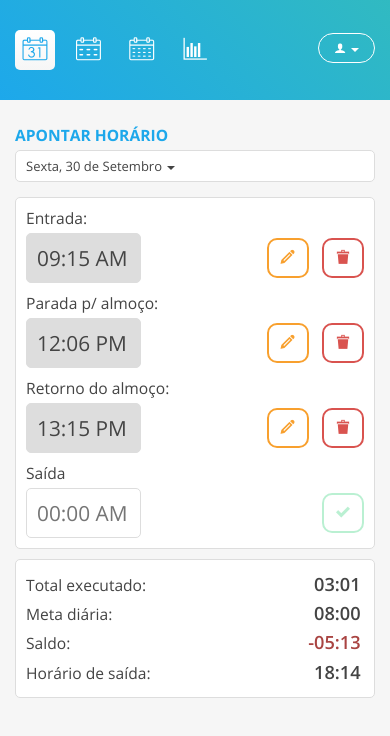
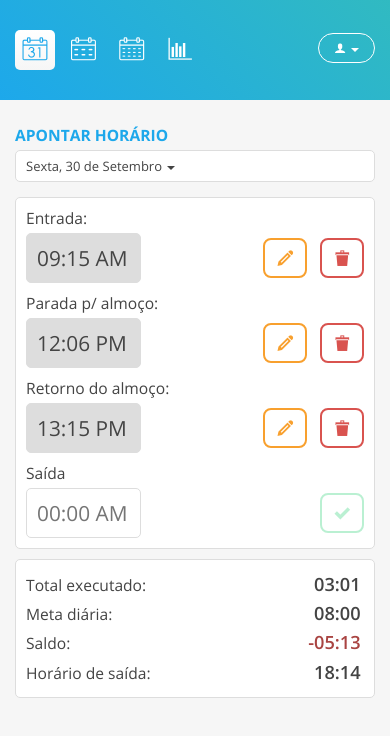
Before and after one commit to delmattos/fulltime, a website: page pages/day.html in a window 390 px wide. Shown: the top 736 px of the page. Drawn offline with Linux system fonts and the light colour scheme; files whose address does not match are found by name.

Commit message:
Improved behavior and visual from buttons on "day.html" screen

```diff
--- a/assets/js/custom.js
+++ b/assets/js/custom.js
@@ -6,7 +6,6 @@ $(function() {
       $('.btn-success-stroke').attr('disabled', $(e).val() === '');
     }
   });
-
 });
 
 jQuery(document).ready(function($) {
@@ -81,6 +80,15 @@ $('#edit-return').on('click', function() {
   $('#save-return').attr('disabled', $('#lunch-return').val() === '');
 });
 
+$('#delete-return').on('click', function() {
+  $('#lunch-return').prop('disabled',false);
+  $('#lunch-return').val('');
+  $('#edit-return').css('display','none');
+  $('#delete-return').css('display','none');
+  $('#save-return').css('display','inline-block');
+  $('#save-return').attr('disabled', $('#lunch-return').val() === '');
+});
+
 $('#save-return').on('click', function() {
   $('#lunch-return').prop('disabled',true);
   $('#edit-return').css('display','inline-block');
--- a/assets/sass/_buttons.scss
+++ b/assets/sass/_buttons.scss
@@ -3,7 +3,7 @@
 }
 
 .btn {
-  border-radius:    10px;
+  border-radius:    8px;
   cursor:           pointer;
   cursor:           hand;
   height:           40px;
@@ -18,48 +18,65 @@
   background:       $blue;
 }
 
-.btn-danger-stroke {
+.btn-danger-stroke,
+.btn-danger-stroke:focus {
   background:       white;
   border:           2px solid $tomato;
   color:            $tomato;
+  font-size:        0.9em;
   padding:          8px 12px;
   text-transform:   uppercase;
 }
 
 .btn-danger-stroke:active,
-.btn-danger-stroke:focus,
 .btn-danger-stroke:hover {
   background:       $tomato;
   color:            white;
 }
 
-.btn-warning-stroke {
+.btn-warning-stroke,
+.btn-warning-stroke:focus {
   background:       white;
   border:           2px solid $bumblebee;
   color:            $bumblebee;
+  font-size:        0.9em;
   margin-right:     10px;
   padding:          8px 12px;
   text-transform:   uppercase;
 }
 
 .btn-warning-stroke:active,
-.btn-warning-stroke:focus,
 .btn-warning-stroke:hover {
   background:       $bumblebee;
   color:            white;
 }
 
-.btn-success-stroke {
+.btn-success-stroke,
+.btn-success-stroke:focus {
   background:       white;
   border:           2px solid $esmerald;
   color:            $esmerald;
+  font-size:        0.9em;
   padding:          8px 12px;
   text-transform:   uppercase;
 }
 
 .btn-success-stroke:active,
-.btn-warning-stroke:focus,
 .btn-success-stroke:hover {
   background:       $esmerald;
   color:            white;
 }
+
+@media only screen and (max-width: 479px) {
+  .btn-danger-stroke,
+  .btn-warning-stroke,
+  .btn-success-stroke,
+  .btn-danger-stroke:active,
+  .btn-warning-stroke:active,
+  .btn-success-stroke:active,
+  .btn-danger-stroke:focus,
+  .btn-warning-stroke:focus,
+  .btn-success-stroke:focus {
+    font-size:      1.2em;
+  }
+}
--- a/assets/sass/_header.scss
+++ b/assets/sass/_header.scss
@@ -152,7 +152,7 @@
   #nav ul li {
     border-radius:  5px;
     height:         40px;
-    margin:         20px 10px 0 0;
+    margin:         20px 5px 0 0;
     padding:        10px 0;
     width:          40px;
   }
--- a/pages/day.html
+++ b/pages/day.html
@@ -160,7 +160,7 @@
           </button>
         </div>
         <div class="block-time">
-          <input id='lunch-return' type='text' name='timepicker' title="Horário de retorno do almoço" placeholder="00:00 AM" class="hourpicker" value="13:15 PM" required disabled/>
+          <input id='lunch-return' type='text' name='timepicker' title="Horário de retorno do almoço" placeholder="00:00 AM" class="hourpicker" required disabled data-timepicki-tim="13" data-timepicki-mini="15" value="13:15 PM" data-timepicki-meri="PM"/>
         </div>
       </div>
       <div class="line">
```
Also changed, not shown: assets/css/index.css.
